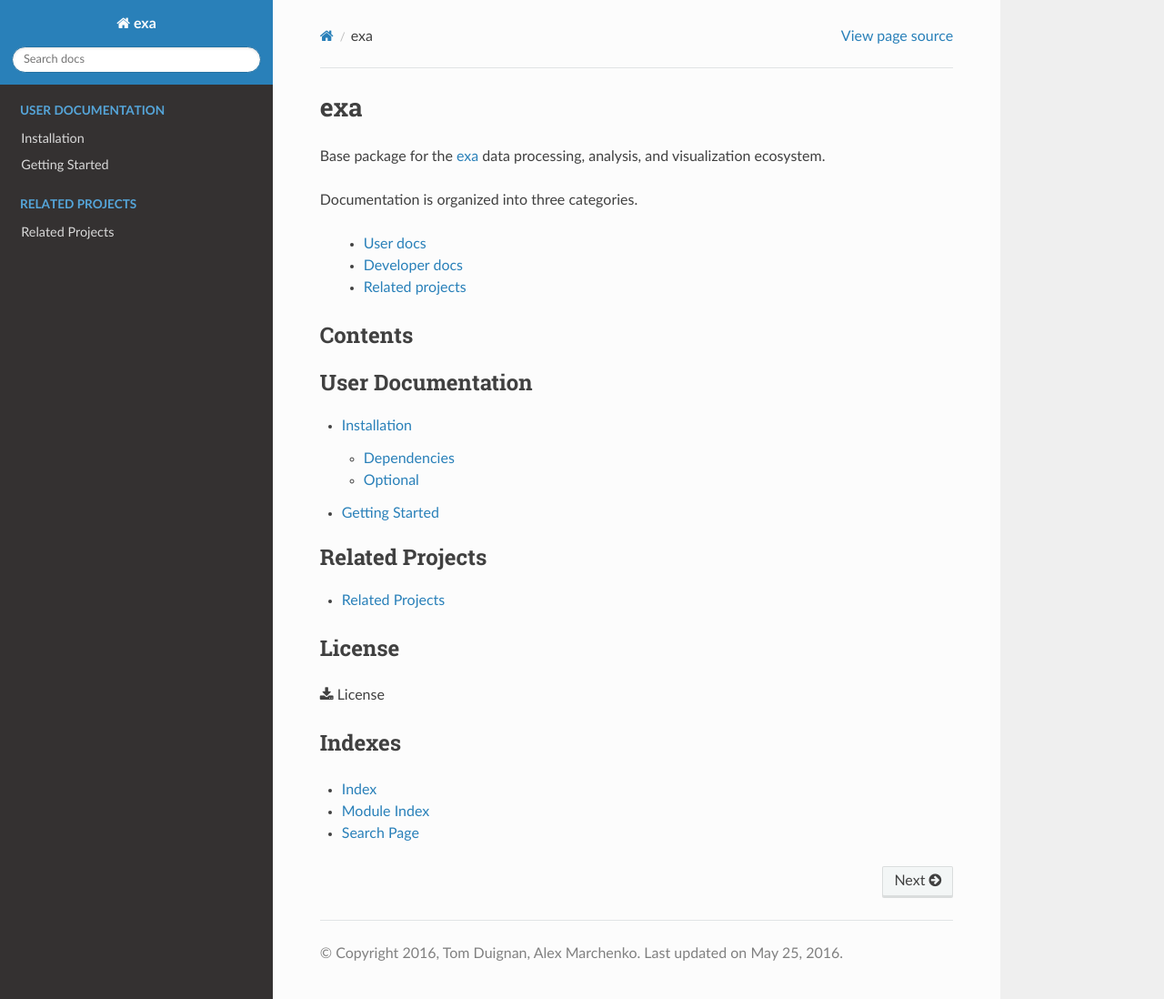
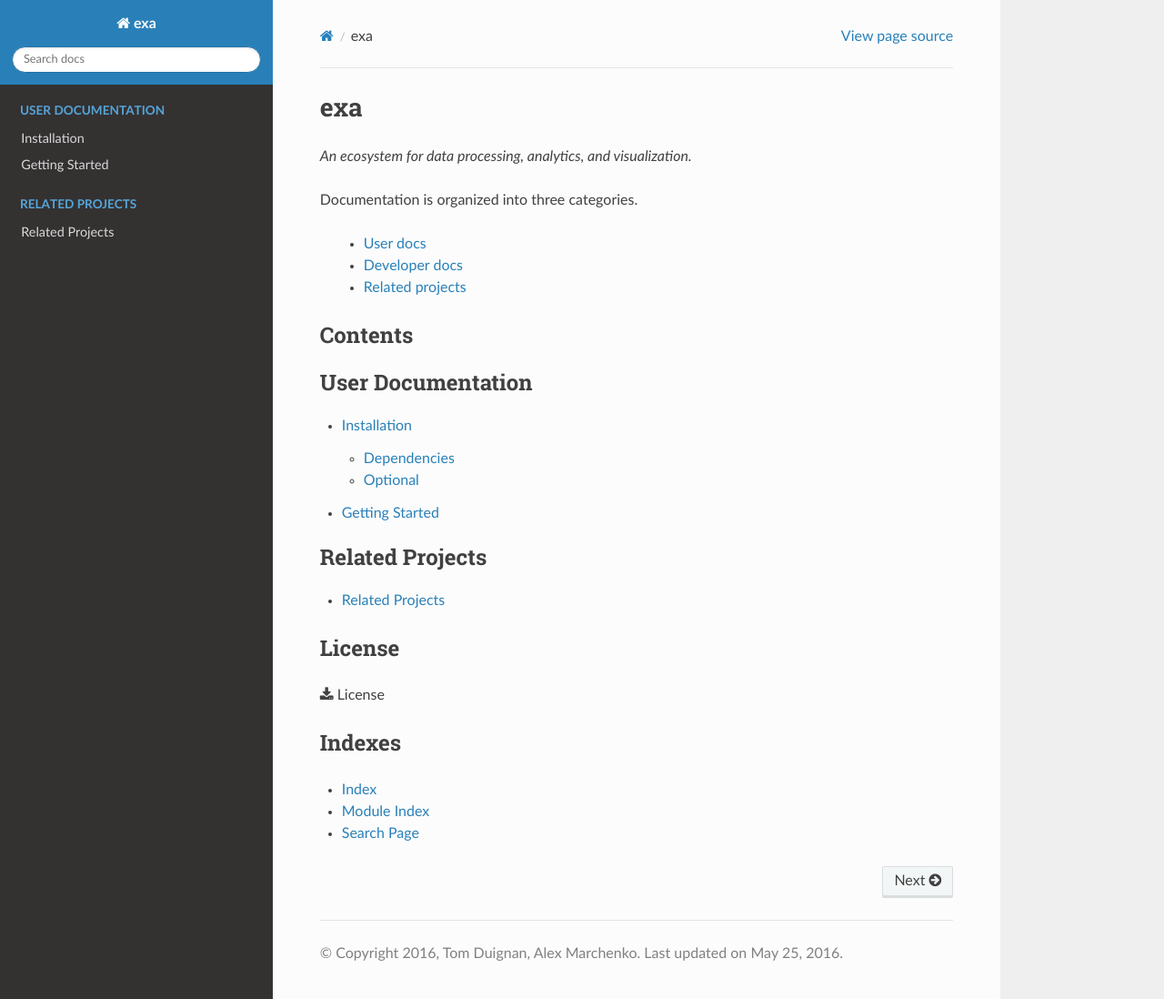
Before and after one commit to exa-analytics/exa, a Sphinx documentation site: the page built from doc/source/index.rst, in a window 1280 px wide and 1098 px high. Shown: the whole window at 91% size. Built offline with Sphinx 7.4.7 and the Read the Docs theme 2.0.0, drawn with Linux system fonts in a browser that asks for light colours; pages that are not in the unit, such as notebooks, are missing from menus; the version number could not be read and is left out.

Commit message:
Reworking documentation

```diff
--- a/doc/source/index.rst
+++ b/doc/source/index.rst
@@ -6,7 +6,9 @@
 ##################
 exa
 ##################
-Base package for the `exa`_ data processing, analysis, and visualization ecosystem.
+*An ecosystem for data processing, analytics, and visualization.*
+
+
 
 
 Documentation is organized into three categories.
```
